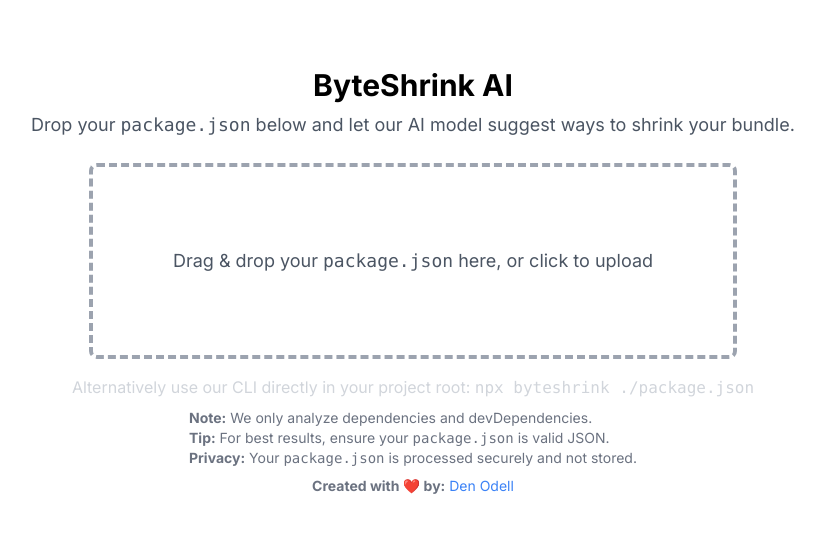
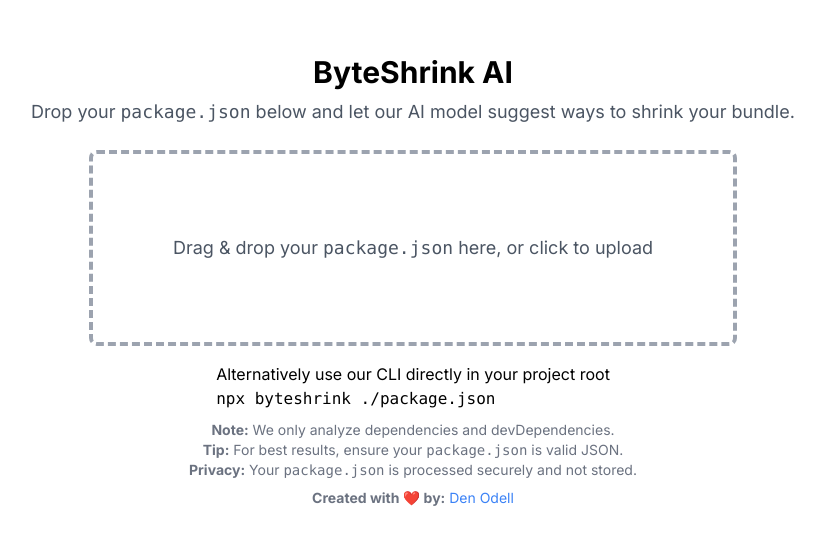
Before and after one commit to byteshrink/byteshrink.dev, a Next.js app: page / in a window 1280 px wide. Shown: the part 119-664 px from the top of the page, without its empty margins (227-1052 px from the left). Built offline with nearby package versions, Linux system fonts and the light colour scheme.

Commit message:
Update page.tsx

```diff
--- a/app/page.tsx
+++ b/app/page.tsx
@@ -73,7 +73,8 @@
         <p className="text-center text-lg text-gray-600">Drag & drop your <code>package.json</code> here, or click to upload</p>
       </div>
 
-      <p className="text-base text-gray-300 mt-4">Alternatively use our CLI directly in your project root: <code>npx byteshrink ./package.json</code></p>
+      <p className="text-base text-black mt-4">Alternatively use our CLI directly in your project root<br />
+      <code>npx byteshrink ./package.json</code></p>
 
 
       {loading && <p className="mt-6 text-blue-500 animate-pulse">Analyzing your dependencies…</p>}
@@ -85,8 +86,9 @@
         />
       )}
 
+<hr />
 
-        <p className="text-sm text-gray-500 mt-2">
+            <p className="text-sm text-gray-500 mt-2 text-center">
             <strong>Note:</strong> We only analyze dependencies and devDependencies.<br />
             <strong>Tip:</strong> For best results, ensure your <code>package.json</code> is valid JSON.<br />
             <strong>Privacy:</strong> Your <code>package.json</code> is processed securely and not stored.
```
